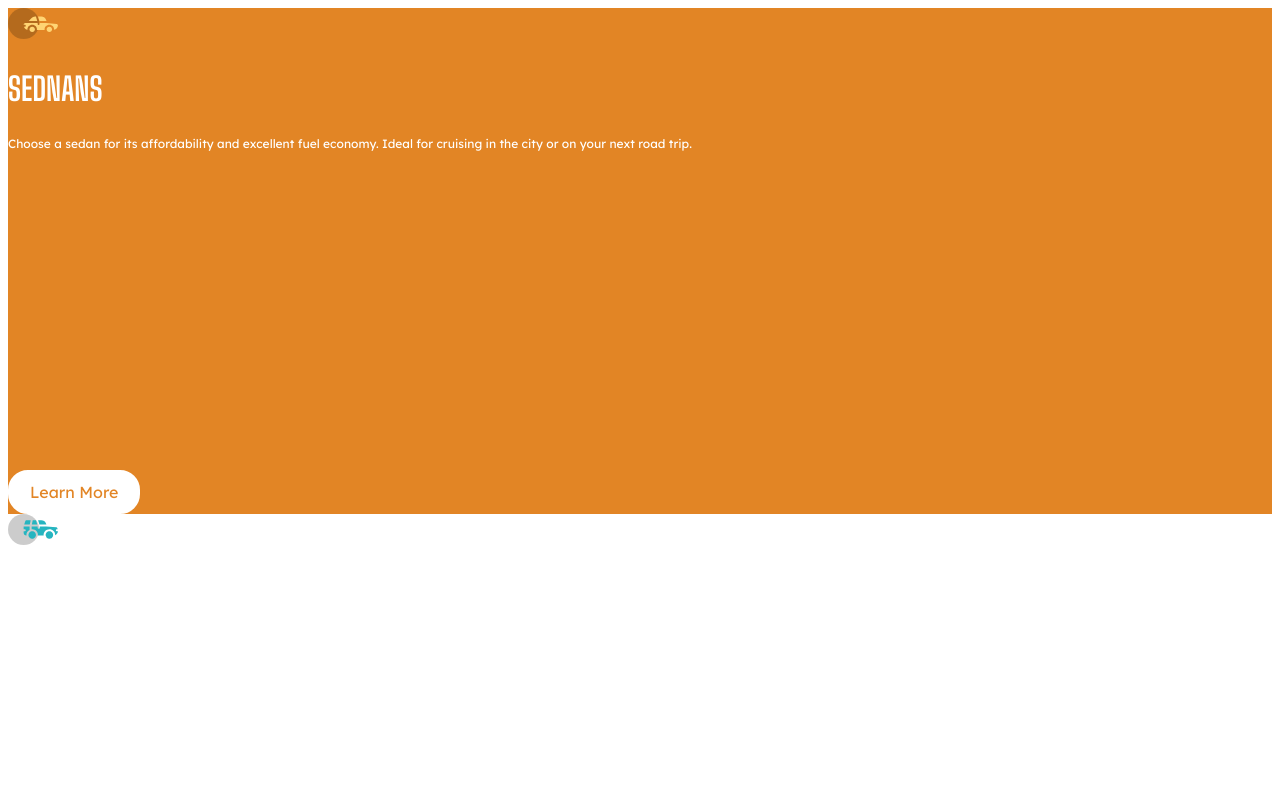
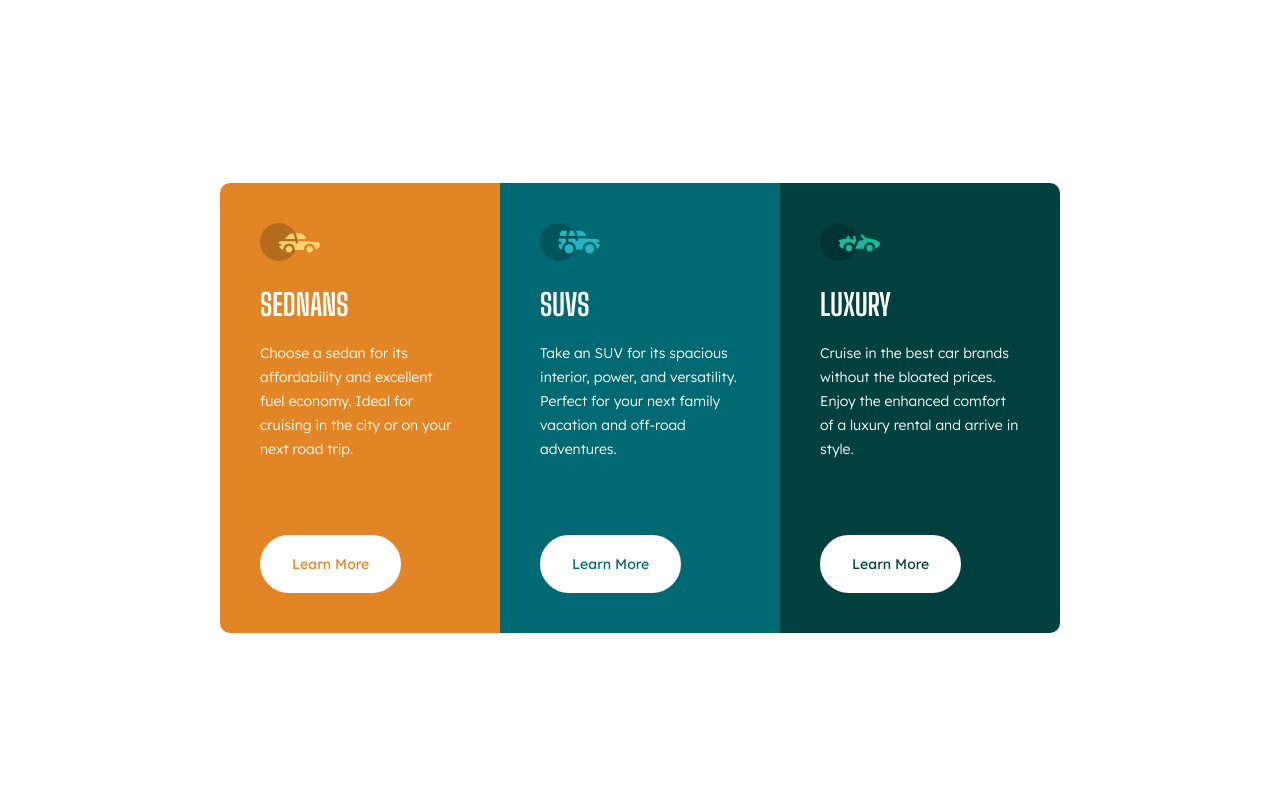
Before and after one commit to gambre09/Frontend-Development, a plain HTML site: page Practice projects/02_column card/index.html in a window 1280 px wide. Shown: the top 800 px of the page. Drawn offline with Linux system fonts and the light colour scheme.

Commit message:
Update style.css

```diff
--- a/Practice projects/02_column card/style.css
+++ b/Practice projects/02_column card/style.css
@@ -1,73 +1,36 @@
-body {
+img {
+  width: 60px;
+}
+.sedans h2,
+.luxury h2,
+.suvs h2 {
+  font-family: "Big Shoulders Display", sans-serif;
+    font-size: 30px;
+}
+.sedans,
+.luxury,
+.suvs {
+  width: 200px;
+  height: 370px;
+  padding: 40px;
   color: white;
+  font-family: "Lexend Deca", sans-serif;
+  font-weight: 300;
+  font-size: 14px;
+  line-height: 24px;
 }
-h2 {
-  font-size: 32px;
-  font-family: "Big Shoulders Display", sans-serif;
-}
-p {
-  font-size: 12px;
-  line-height: 20px;
-  font-family: "Lexend Deca", sans-serif;
-}
-#cars {
-  width: 180px;
-  height: 320px;
-  padding: 50px;
-}
-img {
-  width: 50px;
-}
-.frame {
-  max-width: min-content;
-  max-height: min-content;
-  background-color: hotpink;
-  border-radius: 10px;
-  overflow: hidden;
-
-  position: absolute;
-  margin: auto;
-  inset: 0;
-  display: flex;
-}
-a {
-  text-decoration: none;
-  font-family: "Lexend Deca", sans-serif;
-  font-weight: 400;
-  background-color: white;
-  border: solid white 2px;
-
-  padding: 10px;
-  padding-left: 20px;
-  padding-right: 20px;
-  border-radius: 20px;
-
-  display: inline-block;
-  margin-top: 24%;
-}
-
 .sedans {
   background-color: #e28525;
 }
 .sedans a {
   color: #e28525;
 }
-.sedans a:hover {
-  color: white;
-  background-color: #e28525;
-  border: solid white 2px;
-}
 
-.suv {
+.suvs {
   background-color: #016972;
 }
-.suv a {
+.suvs a {
   color: #016972;
-}
-.suv a:hover {
-  color: white;
-  background-color: #016972;
-  border: solid white 2px;
 }
 
 .luxury {
@@ -76,15 +39,47 @@ a {
 .luxury a {
   color: #00403f;
 }
-.luxury a:hover {
-  color: white;
-  background-color: #00403f;
+
+a {
   border: solid white 2px;
+  background-color: white;
+  padding: 15px;
+  display: inline-block;
+  text-decoration: none;
+  border-radius: 30px;
+  padding-left: 30px;
+  padding-right: 30px;
+  margin-top: 60px;
+  font-weight: 400;
 }
 
-@media (max-width: 700px){
-  .frame{
-    display: block;
-    margin-top: 50px;
+.cars-container {
+  border-radius: 10px;
+  width: max-content;
+  height: max-content;
+  overflow: hidden;
+  display: flex;
+}
+
+body {
+  height: 100vh;
+  display: flex;
+  justify-content: center;
+  align-items: center;
+}
+
+a:hover{
+    background-color: transparent;
+    color: white;
+}
+
+@media (max-width:720px) {
+    .cars-container{
+        flex-direction: column;
+    }
+    body{
+      height: max-content;
+      margin-top: 50px;
+      margin-bottom: 50px;
     }
 }
```
